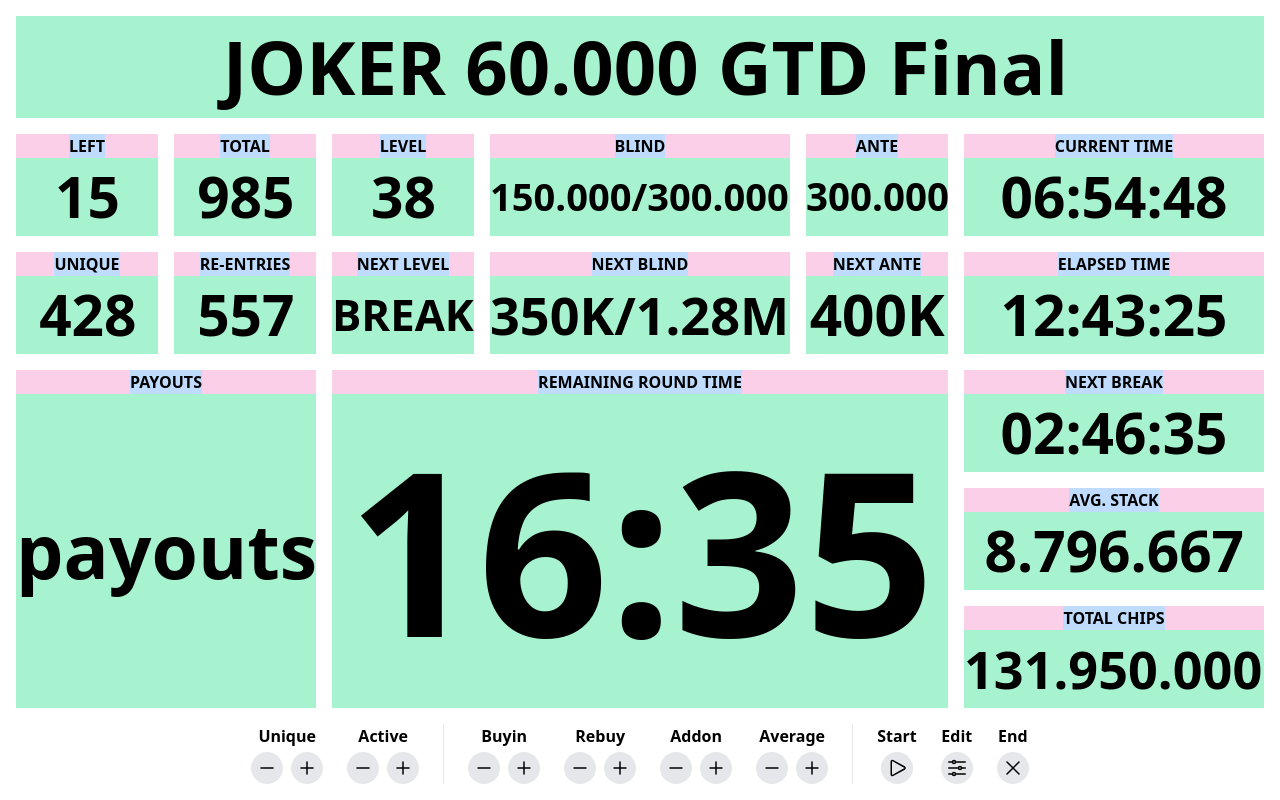
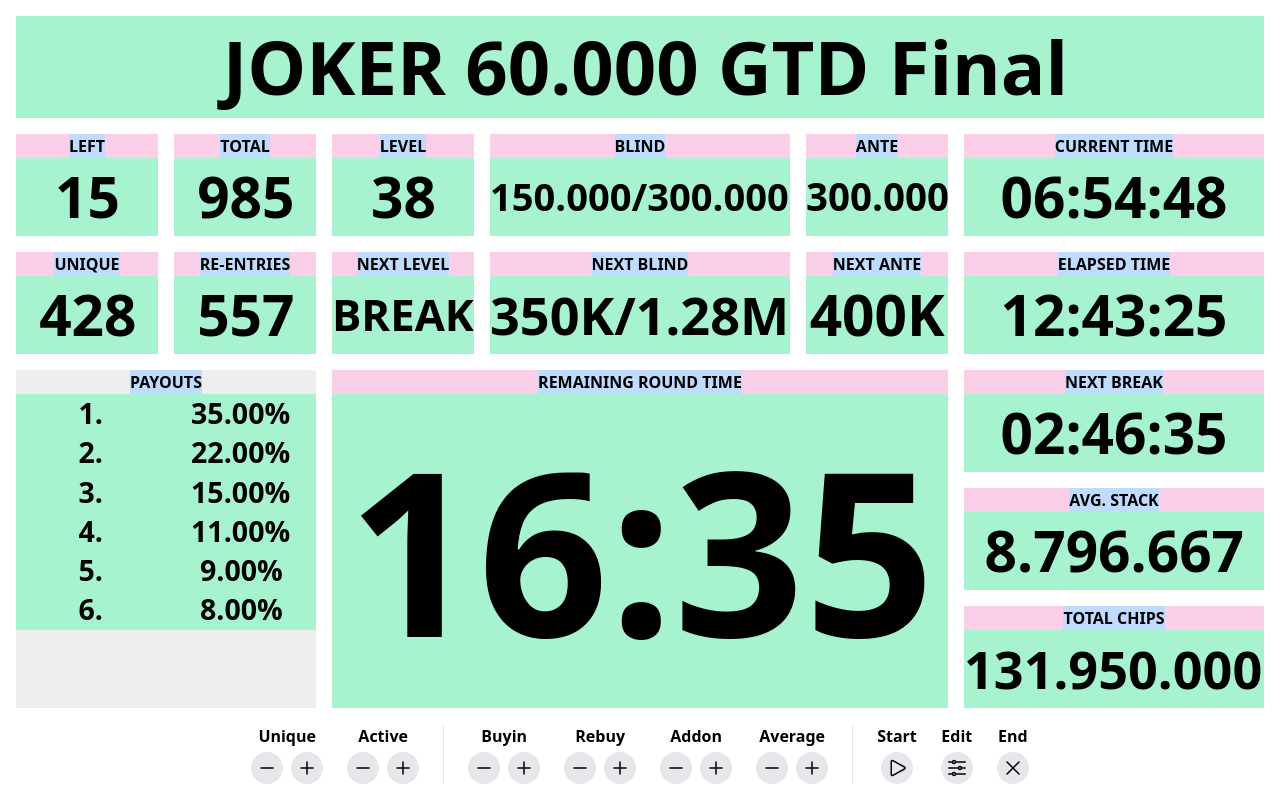
Before and after one commit to elieven/PCLK-game-face-ui-01, a React (Create React App) app: page / in a window 1280 px wide. Built offline with nearby package versions, Linux system fonts and the light colour scheme.

Commit message:
Added payouts component

```diff
--- a/src/App.tsx
+++ b/src/App.tsx
@@ -258,6 +258,46 @@ const BottomControls = () => {
   );
 };
 
+//
+//
+//
+
+const PayoutsDisplay = ({
+  payouts = [
+    { spot: 1, payoutPercentage: 35 },
+    { spot: 2, payoutPercentage: 22 },
+    { spot: 3, payoutPercentage: 15 },
+    { spot: 4, payoutPercentage: 11 },
+    { spot: 5, payoutPercentage: 9 },
+    { spot: 6, payoutPercentage: 8 }
+  ]
+}: {
+  payouts?: { spot: number; payoutPercentage: number }[];
+}) => {
+  return (
+    <ul className="flex flex-col w-full h-full">
+      {payouts.map(({ spot, payoutPercentage }) => (
+        <li className="grid grid-cols-2 flex-1">
+          <div className="flex items-start bg-gray-300 w-full relative">
+            <ScalableSVGText
+              text={`${spot}.`}
+              className="absolute bg-green-200 inset-0 w-full h-full object-contain"
+            />
+          </div>
+          <div className="flex items-start bg-gray-300 w-full relative">
+            <ScalableSVGText
+              text={`${payoutPercentage.toFixed(2)}%`}
+              className="absolute bg-green-200 inset-0 w-full h-full object-contain"
+            />
+          </div>
+        </li>
+      ))}
+      <li className="grid grid-cols-2 flex-1"></li>
+      <li className="grid grid-cols-2 flex-1"></li>
+    </ul>
+  );
+};
+
 const PokerGameFace = () => {
   return (
     <div className="h-screen flex flex-col p-4 space-y-4 font-bold">
@@ -275,6 +315,16 @@ const PokerGameFace = () => {
               return (
                 <StatCell stat={key} key={key}>
                   <CurrentTimeIndicator />
+                </StatCell>
+              );
+            }
+            case 'payouts': {
+              return (
+                <StatCell stat={key} key={key}>
+                  <div className="text-center uppercase text-sm font-bold bg-blue-200 lg:text-base 2xl:text-xl">
+                    Payouts
+                  </div>
+                  <PayoutsDisplay />
                 </StatCell>
               );
             }
```
